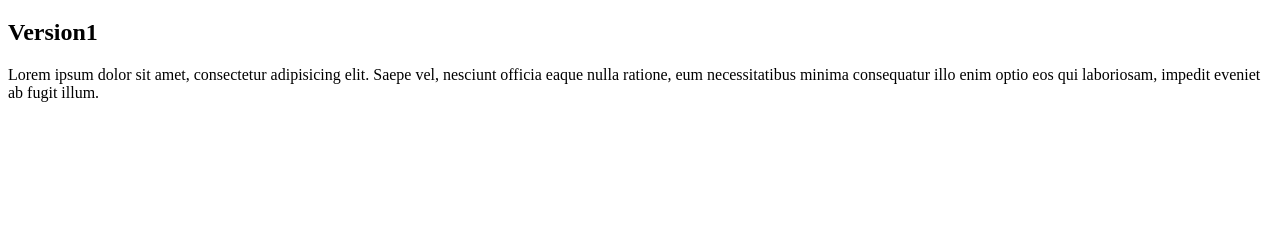
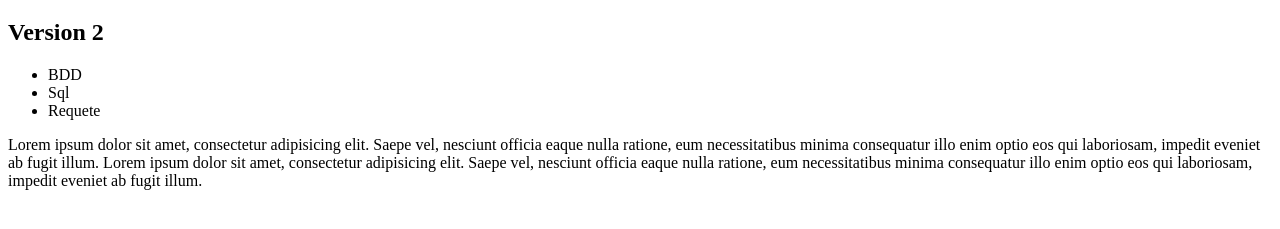
Before and after one commit to NabilAbde/testVersion, a plain HTML site: page index.html in a window 1280 px wide. Shown: the part 61-290 px from the top of the page. Drawn offline with Linux system fonts and the light colour scheme.

Commit message:
version 2 index.html

```diff
--- a/index.html
+++ b/index.html
@@ -8,10 +8,18 @@
   </head>
   <body>
     <h1>Test Github solo</h1>
-    <h2>Version1</h2>
+    <h2>Version 2</h2>
+    <ul>
+      <li>BDD</li>
+      <li>Sql</li>
+      <li>Requete</li>
+    </ul>
     <p>
       Lorem ipsum dolor sit amet, consectetur adipisicing elit. Saepe vel,
       nesciunt officia eaque nulla ratione, eum necessitatibus minima
+      consequatur illo enim optio eos qui laboriosam, impedit eveniet ab fugit
+      illum. Lorem ipsum dolor sit amet, consectetur adipisicing elit. Saepe
+      vel, nesciunt officia eaque nulla ratione, eum necessitatibus minima
       consequatur illo enim optio eos qui laboriosam, impedit eveniet ab fugit
       illum.
     </p>
```
